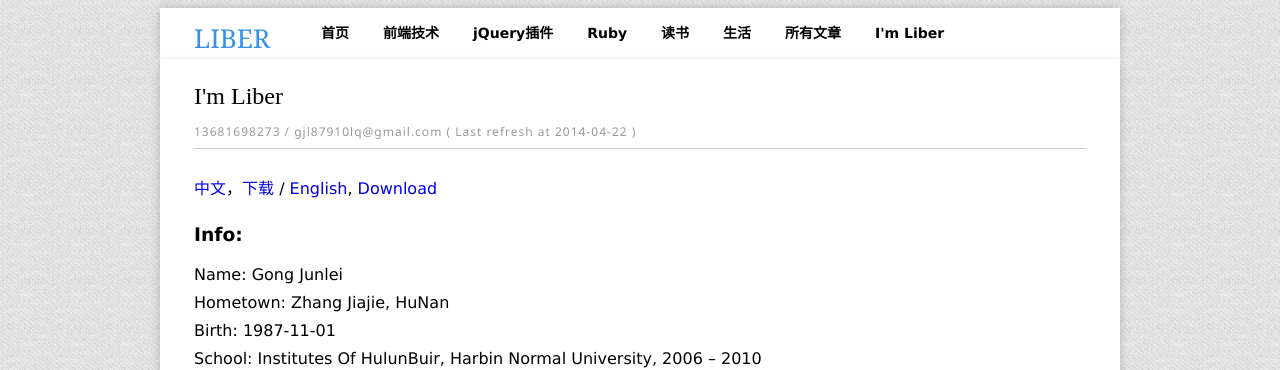
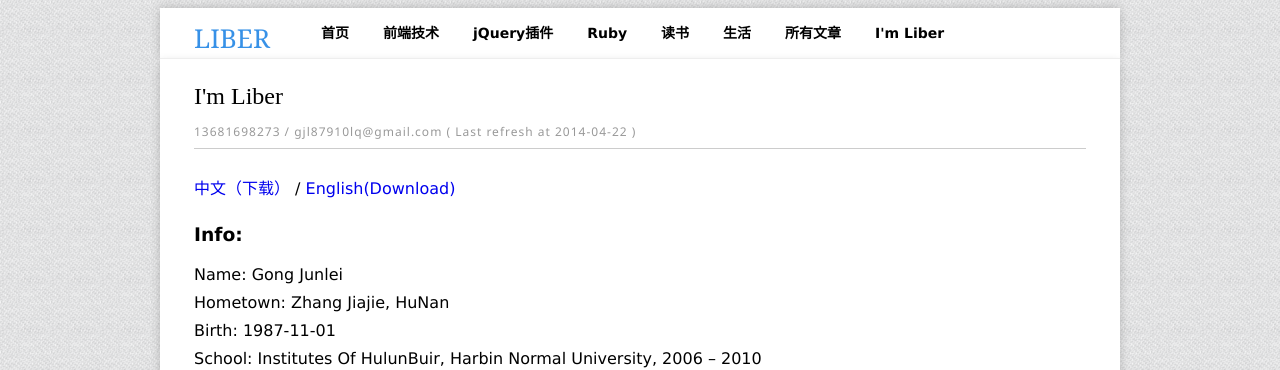
Before and after one commit to mystist/mystist.github.com, a Jekyll site: the page built from liber_en.md, in a window 1280 px wide and 900 px high. Shown: the top 370 px of the window. Built offline with Jekyll 4.4.1, drawn with Linux system fonts in a browser that asks for light colours; Markdown is read by kramdown in place of the engine named in the settings.

Commit message:
update_cv

```diff
--- a/liber_en.md
+++ b/liber_en.md
@@ -4,7 +4,7 @@ title: I'm Liber
 text: 13681698273 / gjl87910lq@gmail.com ( Last refresh at 2014-04-22 )
 ---
 
-[中文](liber.html)，[下载](images/liber_cv.docx) / [English](liber_en.html), [Download](images/liber_cv_en.docx)
+[中文](liber.html)[（下载）](images/liber_cv.docx) / [English](liber_en.html)[(Download)](images/liber_cv_en.docx)
 
 ### Info:
 Name: Gong Junlei
```
Also changed, not shown: liber.md (+1 -1 lines).
